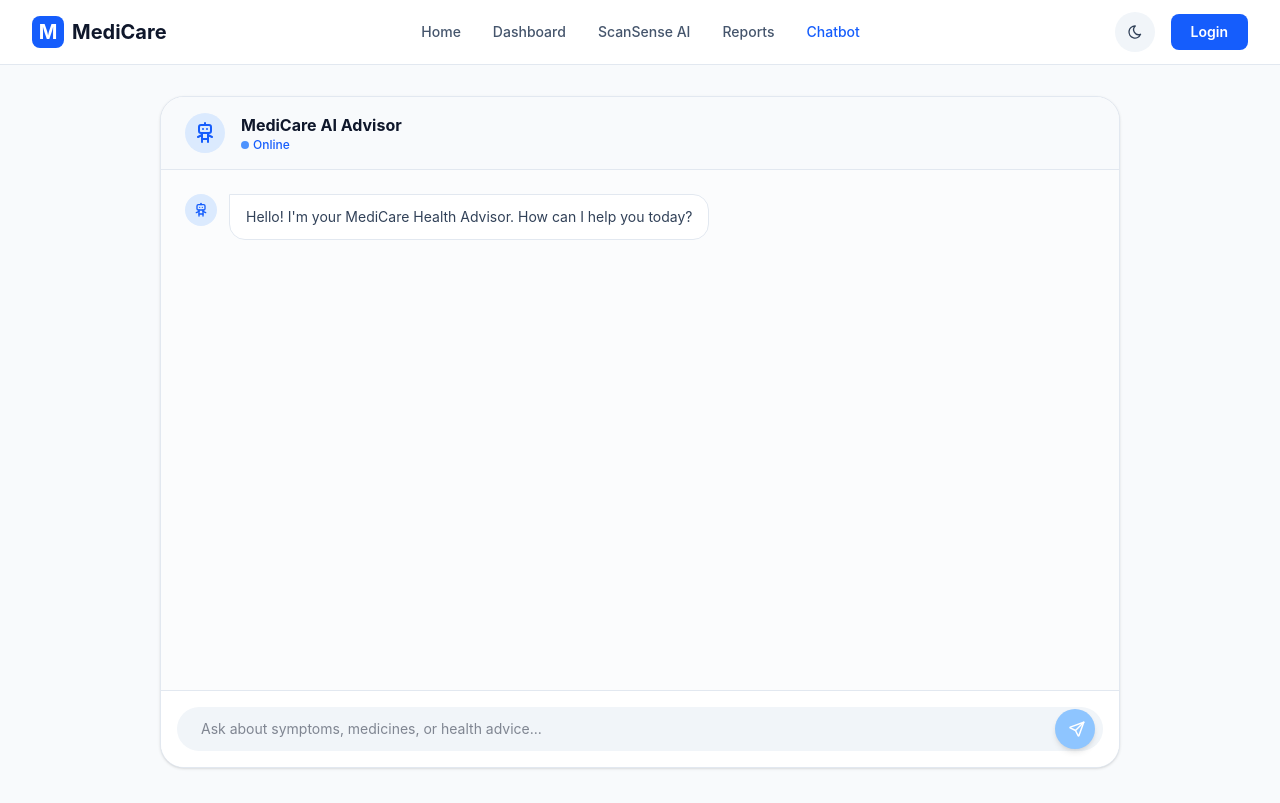
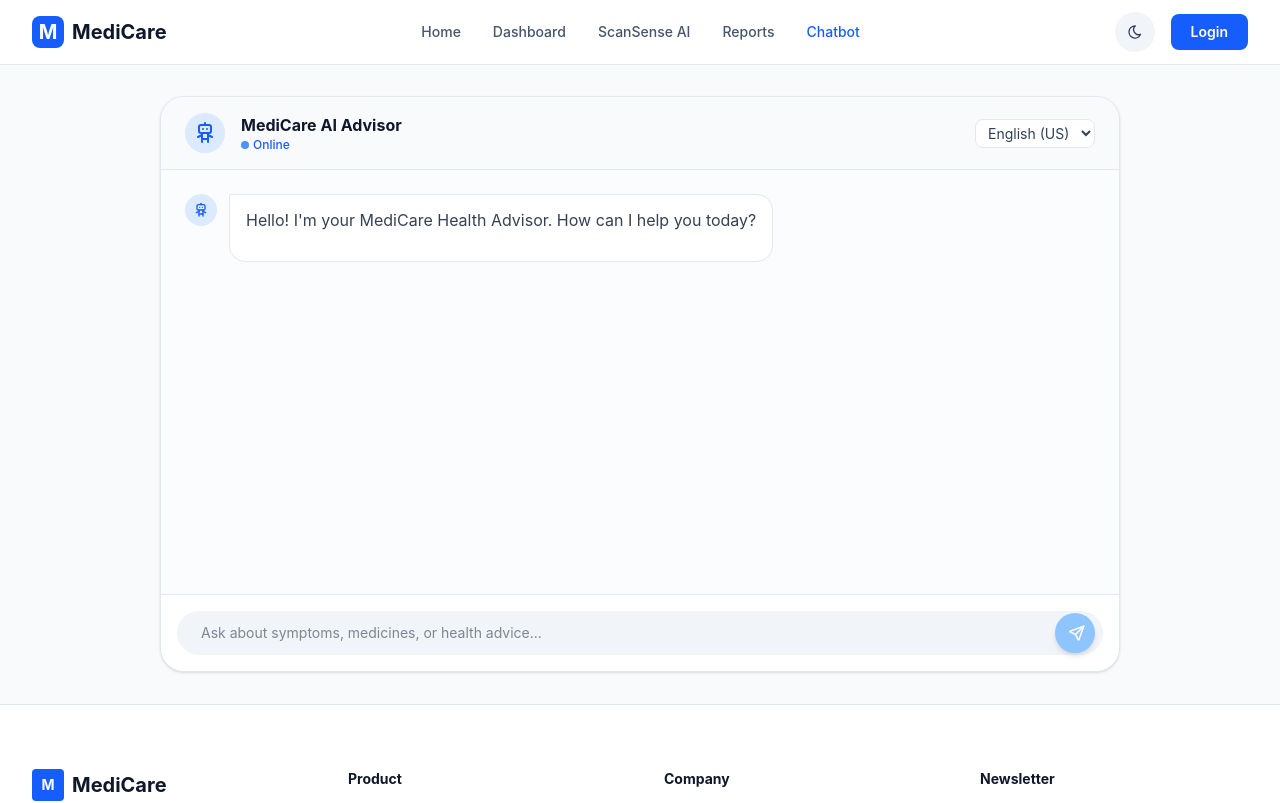
Before and after one commit to Rohan45create/MediCare, a React (Vite) app: page /chat in a window 1280 px wide. Shown: the top 803 px of the page. Built offline with nearby package versions, Linux system fonts and the light colour scheme.

Commit message:
feat: add AI chatbot interface and health history timeline with markdown support

```diff
--- /dev/null
+++ b/src/components/MarkdownRenderer.jsx
@@ -0,0 +1,29 @@
+import React from 'react';
+import ReactMarkdown from 'react-markdown';
+import remarkGfm from 'remark-gfm';
+
+const MarkdownRenderer = ({ content, className = '' }) => {
+    return (
+        <div className={`prose prose-sm sm:prose-base dark:prose-invert max-w-none ${className}`}>
+            <ReactMarkdown
+                remarkPlugins={[remarkGfm]}
+                components={{
+                    h1: ({ node, ...props }) => <h1 className="text-xl font-bold mb-4 mt-6 text-gray-900 dark:text-gray-100" {...props} />,
+                    h2: ({ node, ...props }) => <h2 className="text-lg font-bold mb-3 mt-5 text-gray-800 dark:text-gray-200" {...props} />,
+                    h3: ({ node, ...props }) => <h3 className="text-base font-semibold mb-2 mt-4 text-gray-800 dark:text-gray-200" {...props} />,
+                    p: ({ node, ...props }) => <p className="mb-4 text-gray-700 dark:text-gray-300 leading-relaxed" {...props} />,
+                    ul: ({ node, ...props }) => <ul className="list-disc pl-5 mb-4 space-y-1 text-gray-700 dark:text-gray-300" {...props} />,
+                    ol: ({ node, ...props }) => <ol className="list-decimal pl-5 mb-4 space-y-1 text-gray-700 dark:text-gray-300" {...props} />,
+                    li: ({ node, ...props }) => <li className="leading-relaxed" {...props} />,
+                    strong: ({ node, ...props }) => <strong className="font-semibold text-gray-900 dark:text-gray-100" {...props} />,
+                    a: ({ node, ...props }) => <a className="text-blue-600 hover:text-blue-800 underline dark:text-blue-400 dark:hover:text-blue-300" target="_blank" rel="noopener noreferrer" {...props} />,
+                    blockquote: ({ node, ...props }) => <blockquote className="border-l-4 border-gray-300 dark:border-gray-700 pl-4 italic text-gray-600 dark:text-gray-400 my-4" {...props} />
+                }}
+            >
+                {content}
+            </ReactMarkdown>
+        </div>
+    );
+};
+
+export default MarkdownRenderer;
--- a/src/pages/Chatbot.jsx
+++ b/src/pages/Chatbot.jsx
@@ -1,11 +1,15 @@
 import React, { useState, useRef, useEffect } from 'react';
 import { IconSend, IconRobot, IconUser } from '@tabler/icons-react';
+import { chatAPI } from '../services/api';
+import MarkdownRenderer from '../components/MarkdownRenderer';
 
 const Chatbot = () => {
     const [messages, setMessages] = useState([
         { id: 1, text: "Hello! I'm your MediCare Health Advisor. How can I help you today?", isBot: true },
     ]);
     const [input, setInput] = useState('');
+    const [error, setError] = useState('');
+    const [language, setLanguage] = useState('en');
     const [isTyping, setIsTyping] = useState(false);
     const messagesEndRef = useRef(null);
 
@@ -17,31 +21,41 @@ const Chatbot = () => {
         scrollToBottom();
     }, [messages, isTyping]);
 
-    const handleSend = (e) => {
+    const handleSend = async (e) => {
         e.preventDefault();
         if (!input.trim()) return;
 
         const userMessage = { id: Date.now(), text: input, isBot: false };
         setMessages(prev => [...prev, userMessage]);
+        const currentInput = input;
         setInput('');
         setIsTyping(true);
 
-        // Mock bot reply
-        setTimeout(() => {
+        try {
+            const res = await chatAPI.query(currentInput, language);
             const botReply = {
                 id: Date.now() + 1,
-                text: "Based on your health profile, you should continue maintaining a balanced diet. Would you like specific meal recommendations?",
+                text: res.data.answer,
                 isBot: true
             };
             setMessages(prev => [...prev, botReply]);
+        } catch (err) {
+            console.error("Chat API Error:", err);
+            const errReply = {
+                id: Date.now() + 1,
+                text: "I'm having trouble connecting right now. Please try again in a moment.",
+                isBot: true
+            };
+            setMessages(prev => [...prev, errReply]);
+        } finally {
             setIsTyping(false);
-        }, 1500);
+        }
     };
 
     return (
-        <div className="w-full bg-slate-50 dark:bg-[#0b1121] min-h-[calc(100vh-64px)] font-sans pb-24 lg:pb-8">
-            <div className="max-w-5xl mx-auto px-4 sm:px-6 lg:px-8 py-8 h-[calc(100vh-64px)] flex flex-col">
-                <div className="flex flex-col flex-1 bg-white dark:bg-slate-900 rounded-3xl shadow-sm border border-slate-200 dark:border-slate-800 overflow-hidden">
+        <div className="w-full bg-slate-50 dark:bg-[#0b1121] font-sans">
+            <div className="max-w-5xl mx-auto px-4 sm:px-6 lg:px-8 py-8 h-[80vh] flex flex-col">
+                <div className="flex flex-col h-full bg-white dark:bg-slate-900 rounded-3xl shadow-sm border border-slate-200 dark:border-slate-800 overflow-hidden">
                     {/* Chat header */}
                     <div className="px-6 py-4 border-b border-slate-200 dark:border-slate-800 bg-slate-50 dark:bg-slate-900 shrink-0 flex items-center">
                         <div className="h-10 w-10 bg-blue-100 dark:bg-blue-900/50 rounded-full flex items-center justify-center mr-4">
@@ -52,6 +66,19 @@ const Chatbot = () => {
                             <p className="text-xs text-blue-600 dark:text-blue-400 font-medium flex items-center">
                                 <span className="h-2 w-2 rounded-full bg-blue-500 mr-1 animate-pulse"></span> Online
                             </p>
+                        </div>
+                        <div className="ml-auto">
+                            <select
+                                value={language}
+                                onChange={(e) => setLanguage(e.target.value)}
+                                className="bg-white dark:bg-slate-800 text-slate-700 dark:text-slate-300 text-sm border border-slate-200 dark:border-slate-700 rounded-lg px-2 py-1 outline-none focus:ring-2 focus:ring-blue-500 transition-colors"
+                            >
+                                <option value="en">English (US)</option>
+                                <option value="hi">Hindi</option>
+                                <option value="bn">Bengali</option>
+                                <option value="es">Spanish</option>
+                                <option value="fr">French</option>
+                            </select>
                         </div>
                     </div>
 
@@ -64,7 +91,11 @@ const Chatbot = () => {
                                         {msg.isBot ? <IconRobot size={16} className="text-blue-600 dark:text-blue-400" /> : <IconUser size={16} className="text-slate-600 dark:text-slate-300" />}
                                     </div>
                                     <div className={`px-4 py-3 rounded-2xl ${msg.isBot ? 'bg-white dark:bg-slate-800 border border-slate-200 dark:border-slate-700 text-slate-700 dark:text-slate-300 rounded-tl-none' : 'bg-blue-600 text-white rounded-tr-none shadow-md'}`}>
-                                        <p className="text-sm">{msg.text}</p>
+                                        {msg.isBot ? (
+                                            <MarkdownRenderer content={msg.text} />
+                                        ) : (
+                                            <p className="text-sm whitespace-pre-wrap">{msg.text}</p>
+                                        )}
                                     </div>
                                 </div>
                             </div>
@@ -98,7 +129,7 @@ const Chatbot = () => {
                             />
                             <button
                                 type="submit"
-                                disabled={!input.trim()}
+                                disabled={!input.trim() || isTyping}
                                 className="absolute right-2 h-10 w-10 bg-blue-600 hover:bg-blue-700 disabled:bg-blue-300 dark:disabled:bg-blue-800 text-white rounded-full flex items-center justify-center transition-colors shadow-md"
                             >
                                 <IconSend size={18} className="ml-1" />
```
